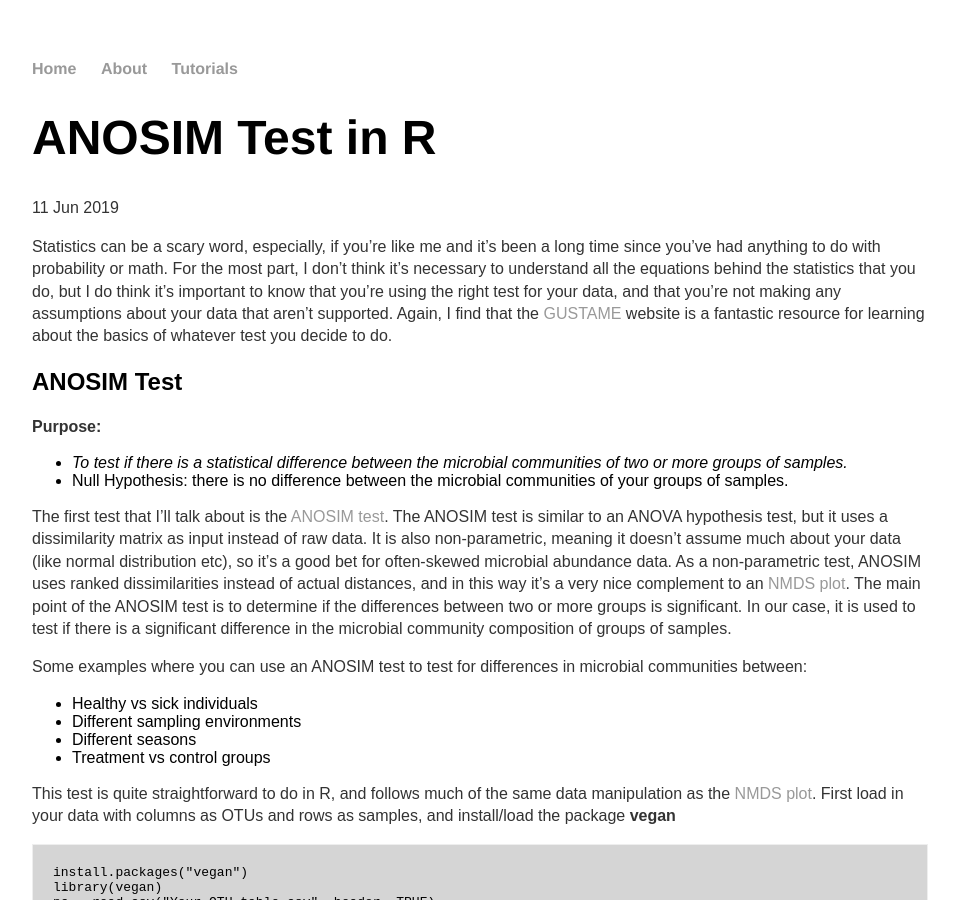
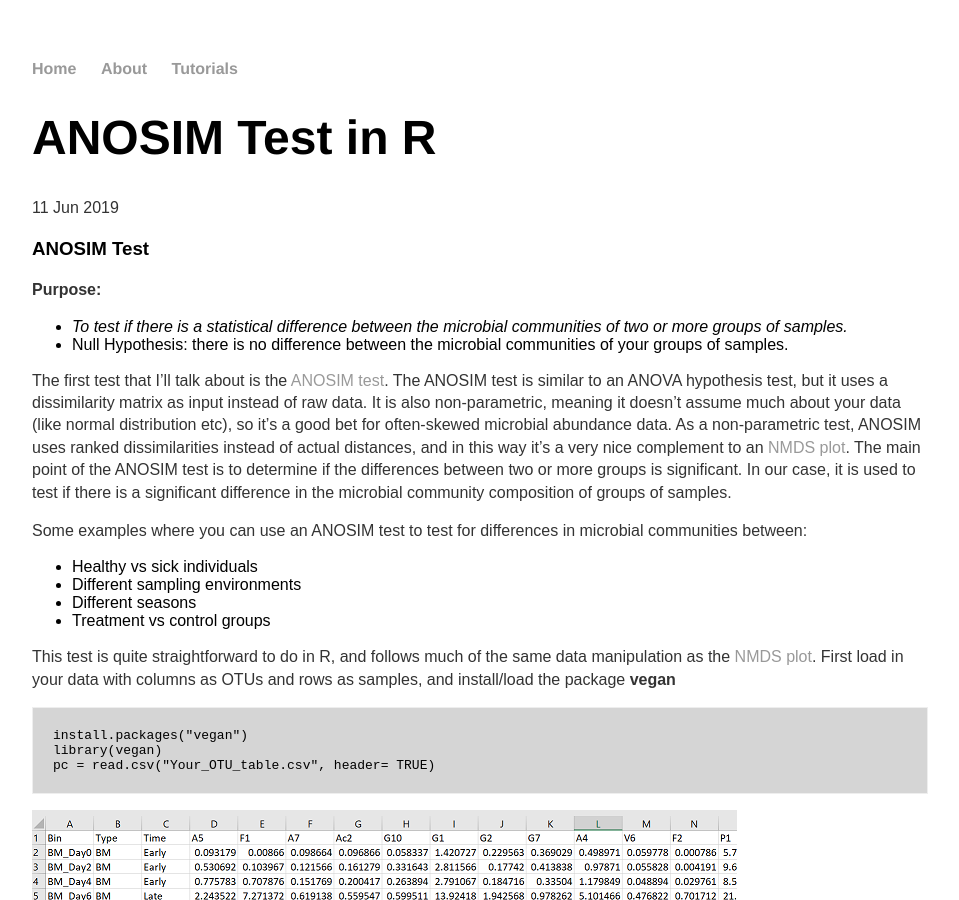
Before and after one commit to jkzorz/jkzorz.github.io, a Jekyll site: the page built from _posts/2019-06-11-ANOSIM-test.md, in a window 1280 px wide and 900 px high. Shown: the whole window, without its empty margins (160-1119 px from the left). Built offline with Jekyll 4.4.1, drawn with Linux system fonts in a browser that asks for light colours.

Commit message:
Update 2019-06-11-ANOSIM-test.md

```diff
--- a/_posts/2019-06-11-ANOSIM-test.md
+++ b/_posts/2019-06-11-ANOSIM-test.md
@@ -5,9 +5,8 @@ date: 2019-06-11
 ---
 
 
-Statistics can be a scary word, especially, if you're like me and it's been a long time since you've had anything to do with probability or math. For the most part, I don't think it's necessary to understand all the equations behind the statistics that you do, but I do think it's important to know that you're using the right test for your data, and that you're not making any assumptions about your data that aren't supported.  Again, I find that the [GUSTAME](https://sites.google.com/site/mb3gustame/) website is a fantastic resource for learning about the basics of whatever test you decide to do.
 
-<h2> ANOSIM Test </h2>
+<h3> ANOSIM Test </h3>
 
 <b>Purpose: </b>
   <ul>
```
